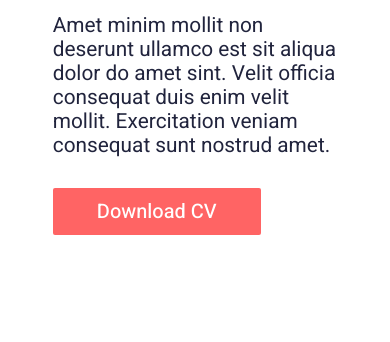
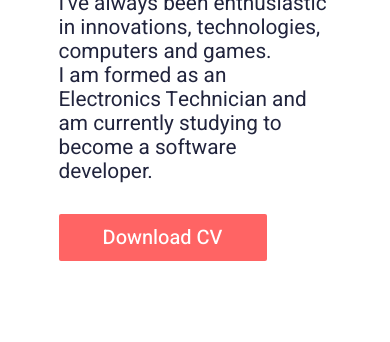
Before and after one commit to cauamp/Portfolio, a plain HTML site: page index.html in a window 390 px wide. Shown: the part 725-1067 px from the top of the page. Drawn offline with nearby package versions, Linux system fonts and the light colour scheme.

Commit message:
Design improvements

```diff
--- a/index.html
+++ b/index.html
@@ -25,10 +25,10 @@
     <main class="conteudo">
         <section class="conteudo-apresentacao" id="About">
             <div class="conteudo-apresentacao-escrito">
-                <h1 class="conteudo-apresentacao-escrito-titulo">Hi, I'm Cauã, a developer </h1>
-                <p class="conteudo-apresentacao-escrito-subtitulo">Amet minim mollit non deserunt ullamco est sit aliqua
-                    dolor do amet sint. Velit officia consequat
-                    duis enim velit mollit. Exercitation veniam consequat sunt nostrud amet. </p>
+                <h1 class="conteudo-apresentacao-escrito-titulo">Hi, I am Cauã </h1>
+                <p class="conteudo-apresentacao-escrito-subtitulo">
+                    Curious since I was a child, I've already been cursed for asking too much. Over time I've always been enthusiastic in innovations, technologies, computers and games. <br>
+                    I am formed as an Electronics Technician and am currently studying to become a software developer.</p>
                 <a href="assets/CV.pdf"><button class="conteudo-apresentacao-escrito-botao">Download CV</button></a>
             </div>
             <img class="conteudo-apresentacao-imagem" src="assets/photo.jpg"
--- a/style.css
+++ b/style.css
@@ -11,8 +11,12 @@
 body {
     font-size: 100%;
     background-color: #FFFFFF;
+    overflow-y: overlay;
 }
 
+body::-webkit-scrollbar{
+    background: transparent;
+}
 .cabecalho {
     padding: 27px;
 }
@@ -56,6 +60,7 @@ body {
     flex-direction: column;
     gap: 30px;
     padding: 10px;
+    min-width: 30vw;
 }
 
 .conteudo-apresentacao-escrito-titulo {
@@ -73,7 +78,7 @@ body {
     font-size: 1.3rem;
     line-height: 24px;
     color: #21243D;
-    max-width: 500px;
+    max-width: 35vw;
 }
 
 .conteudo-apresentacao-escrito-botao {
@@ -104,6 +109,9 @@ body {
 
 }
 
+.conteudo-apresentacao:hover .conteudo-apresentacao-imagem{
+    animation: cumprimento 2s ease;
+}
 .conteudo-habilidades {
     display: flex;
     flex-direction: column;
@@ -136,6 +144,11 @@ body {
 
 .habilidade {
     max-height: 50px;
+}
+
+.conteudo-habilidades:hover .habilidade{
+    animation: rodar 1s ease-in-out;
+
 }
 
 .conteudo-projetos {
@@ -264,7 +277,9 @@ body {
         flex-direction: column-reverse;
         margin: 7vh 10vw 80px;
     }
-
+    .conteudo-apresentacao-escrito-subtitulo{
+        min-width: 70vw;
+    }
     .projeto{
         flex-direction: column;
         align-items: center;
@@ -278,3 +293,19 @@ body {
         width: 70vw;
     }
 }
+
+@keyframes rodar {
+	20% { transform: rotate(15deg); }
+	40% { transform: rotate(-10deg); }
+	60% { transform: rotate(5deg); }
+	80% { transform: rotate(-5deg); }
+	100% { transform: rotate(0deg); }
+}
+
+@keyframes cumprimento {
+    30% { transform: scale(1.1); }
+    40%, 60% { transform: rotate(-6deg) scale(1.1); }
+    50% { transform: rotate(6deg) scale(1.1); }
+    70% { transform: rotate(0deg) scale(1.1); }
+    100% { transform: scale(1); }
+  }
```
